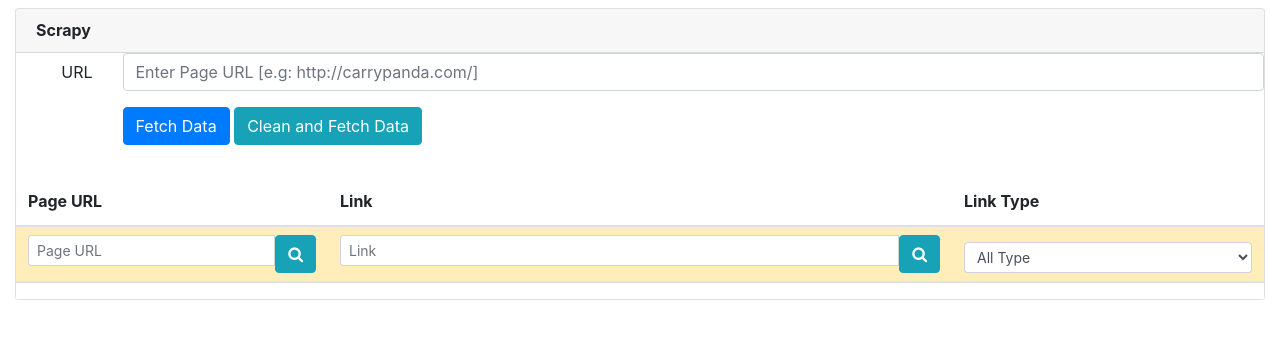
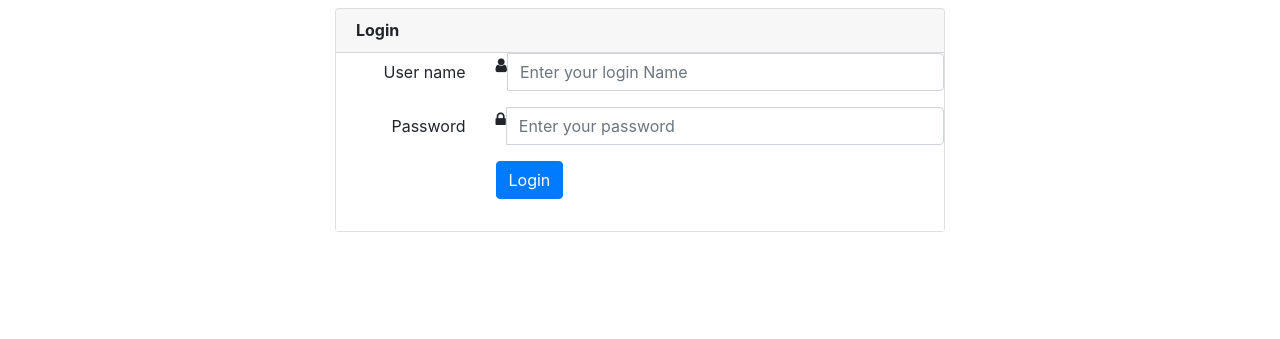
Before and after one commit to nirajchoudhary/scrapy, a Django app: page / in a window 1280 px wide. Shown: the part 66-405 px from the top of the page. Run offline with Django 3.2, Linux system fonts and the light colour scheme; lists and menus that the app fills with data are empty; some libraries are stand-ins or nearby versions.

Commit message:
added login page

```diff
--- a/django_project/urls.py
+++ b/django_project/urls.py
@@ -1,12 +1,17 @@
 from django.conf.urls import url
 from scrapy_app.views import ScrapyForm, ScrapyViews, FilterViews, \
-    FreshCrawlViews, GetPageURLViews, GetLinkViews
+    FreshCrawlViews, GetPageURLViews, GetLinkViews, LoginForm, LoginView, \
+    LogoutUser
 # from django.contrib import admin
 
 
 urlpatterns = [
     # url(r'^admin/', admin.site.urls),
-    url(r'^$', ScrapyForm.as_view()),
+    url(r'^$', LoginForm.as_view()),
+    url(r'^(?i)loginView/$', LoginView.as_view()),
+    url(r'^(?i)logout/$', LogoutUser.as_view()),
+    url(r'^(?i)Login/$',  LoginForm.as_view()),
+    url(r'^(?i)Scrapy/$', ScrapyForm.as_view()),
     url(r'^(?i)ScrapyView/$', ScrapyViews.as_view()),
     url(r'^(?i)urlFilter/$', FilterViews.as_view()),
     url(r'^(?i)freshCrawl/$', FreshCrawlViews.as_view()),
--- /dev/null
+++ b/scrapy_app/templates/login.html
@@ -0,0 +1,74 @@
+<!DOCTYPE html>
+{% load staticfiles %}
+{% load vstatic %}
+<html lang="en">
+    <head>
+        <title>Scrapy</title>
+        <meta charset="utf-8">
+        <meta name="viewport" content="width=device-width, initial-scale=1.0">
+        <!-- Firefox, Chrome, Safari, IE 11+ and Opera. -->
+        <link rel="shortcut icon" href="{% static '/image/favicon.ico' %}">
+        <!-- Bootstrap CDN -->
+        <link href="https://cdnjs.cloudflare.com/ajax/libs/bootswatch/4.0.0-alpha.6/simplex/bootstrap.min.css" rel="stylesheet">
+        <link href="https://maxcdn.bootstrapcdn.com/font-awesome/4.7.0/css/font-awesome.min.css" rel="stylesheet">
+        <link href="{% vstatic 'css/style.css' %}" rel="stylesheet">
+    </head>
+    <body>
+        <nav class="navbar navbar-toggleable-md navbar-light bg-primary">
+            <!-- class="navbar-brand" -->
+            <a class="navbar-brand" href="http://ourgoalplan.com/" role="button"><img class="img-fluid" src="{% static 'image/MFlogo.gif' %}" alt="MfS"></a>
+        </nav>
+        <div class="container-fluid">
+            <div class="row">
+                <div class="col-sm-6 offset-sm-3" id="loginDiv">
+                    <div class="card card-outline-info mt-2" id="loginPanel">
+                        <div class="card-header card-inverse card-info">
+                            <h6 class="card-title mb-0"><b>Login</b></h6>
+                        </div>
+                        <div class="card-block white-bg">
+                            <form id="loginForm" class="form-horizontal">
+                                {% csrf_token %}
+                                <fieldset>
+                                    <div class="row form-group">
+                                        <label for="username" class="col-sm-3 col-form-label text-sm-right ">User name</label>
+                                        <div class="col-sm-9">
+                                            <div class="input-group">
+                                                <span class="input-group-addon">
+                                                    <span class="fa fa-user"></span>
+                                                </span>
+                                                <input type="text" name="userName" class="form-control" placeholder="Enter your login Name" maxlength="50" required id="userName" />
+                                            </div>
+                                        </div>
+                                    </div>
+                                    <div class="row form-group">
+                                        <label for="password" class="col-sm-3 col-form-label text-sm-right">Password</label>
+                                        <div class="col-sm-9">
+                                            <div class="input-group">
+                                                <span class="input-group-addon">
+                                                    <span class="fa fa-lock"></span>
+                                                </span>
+                                                <input type="password" name="password" class="form-control" placeholder="Enter your password" maxlength="50" required id="password" />
+                                            </div>
+                                        </div>
+                                    </div>
+                                    <div class="row form-group">
+                                        <div class="col-sm-9 offset-sm-3">
+                                            <button type="submit" class="btn btn-primary" id="loginBtn">Login</button>
+                                            <img src="{% static '/image/loading.gif' %}" alt="Loading..." id="loginGif" height="30" width="30">
+                                            <p class="text-danger" id="loginError"></p>
+                                        </div>
+                                    </div>
+                                </fieldset>
+                            </form>
+                        </div>
+                    </div>
+                </div>
+            </div>
+        </div>
+        <br>
+        <script src="https://ajax.googleapis.com/ajax/libs/jquery/3.1.0/jquery.min.js"></script>
+        <script src="https://cdnjs.cloudflare.com/ajax/libs/tether/1.4.0/js/tether.min.js" type="text/javascript"></script>
+        <script src="https://maxcdn.bootstrapcdn.com/bootstrap/4.0.0-alpha.6/js/bootstrap.min.js"></script>
+        <script src="{% vstatic 'js/login.js' %}"></script>
+    </body>
+</html>
--- a/scrapy_app/templates/scrapy.html
+++ b/scrapy_app/templates/scrapy.html
@@ -5,7 +5,6 @@
     <head>
         <title>Scrapy</title>
         <meta charset="utf-8">
-        <meta http-equiv="X-UA-Compatible" content="IE=edge">
         <meta name="viewport" content="width=device-width, initial-scale=1.0">
         <!-- Firefox, Chrome, Safari, IE 11+ and Opera. -->
         <link rel="shortcut icon" href="{% static '/image/favicon.ico' %}">
@@ -16,9 +15,17 @@
         <link href="{% vstatic 'css/style.css' %}" rel="stylesheet">
     </head>
     <body>
-        <nav class="navbar navbar-toggleable-md navbar-light bg-primary">
+        <nav class="navbar navbar-toggleable navbar-light bg-primary py-1">
+            <button class="navbar-toggler navbar-toggler-right" type="button" data-toggle="collapse" data-target="#menu" aria-controls="menu" aria-expanded="false" aria-label="Toggle navigation">
+                <span class="navbar-toggler-icon"></span>
+            </button>
             <!-- class="navbar-brand" -->
             <a class="navbar-brand" href="http://ourgoalplan.com/" role="button"><img class="img-fluid" src="{% static 'image/MFlogo.gif' %}" alt="MfS"></a>
+            <div class="collapse navbar-collapse justify-content-end" id="menu">
+                <ul class="navbar-nav">
+                    <li class="nav-item"><a href="/logout/" class="nav-link"><span class="fa fa-sign-out"></span> Logout </a></li>
+                </ul>
+            </div>
         </nav>
         <div class="container-fluid">
             <div class="row">
--- a/scrapy_app/views.py
+++ b/scrapy_app/views.py
@@ -1,6 +1,6 @@
 from django.shortcuts import render
-from django.http import HttpResponse
-from django.views.generic import View
+from django.http import HttpResponse, HttpResponseRedirect
+from django.views.generic import View, RedirectView
 import json
 from scrapyd_api import ScrapydAPI
 from scrapy_app.models import Url_List
@@ -10,13 +10,81 @@
 # from scrapy.crawler import CrawlerRunner
 # from scrapy.utils.project import get_project_settings
 
+
+class LoginForm(View):
+    '''
+        Class based view for loading login page.
+    '''
+
+    def get(self, request):
+        '''
+            if userId exist, redirect to Scrapy page
+            else render login page (url -> /Login/)
+        '''
+        try:
+            if 'userId' in request.session:
+                return HttpResponseRedirect('/Scrapy/')
+            else:
+                return render(request, 'login.html')
+        except Exception as e:
+            statusCode = 500
+            return HttpResponse(str(e), status=statusCode)
+
+
+class LoginView(View):
+    '''
+        Class based view for login authentication
+        (url -> /loginView/)
+    '''
+
+    def post(self, request):
+        userName = request.POST.get('userName')
+        password = request.POST.get('password')
+        try:
+            if userName == "admin" and password == "mindfire1#":
+                # password is verified for the user
+                request.session['userId'] = userName
+                redirectTo = '/Scrapy/'
+                loginJson = json.dumps({"redirectTo": redirectTo})
+                statusCode = 200
+            else:
+                loginJson = json.dumps({"userName": userName,
+                                        "msg": "Invalid password"})
+                statusCode = 400
+        except:
+            loginJson = json.dumps({"msg": "Invalid user name"})
+            statusCode = 400
+        return HttpResponse(loginJson, 'application/json', status=statusCode)
+
+
+class LogoutUser(RedirectView):
+    '''
+    Class based view for logout of user
+    (url -> /logout/)
+    '''
+    url = '/Login/'
+
+    def get(self, request, *args, **kwargs):
+        if 'userId' in request.session:
+            del request.session['userId']
+        return super(LogoutUser, self).get(request, *args, **kwargs)
+
+
 class ScrapyForm(View):
     '''
         Class based view for loading scrapy page.
     '''
 
     def get(self, request):
-        return render(request, 'scrapy.html')
+        try:
+            if 'userId' in request.session:
+                return render(request, 'scrapy.html')
+            else:
+                return HttpResponseRedirect('/')
+        except:
+            msg = "There is an error in your request."
+            statusCode = 500
+            return HttpResponse(msg, status=statusCode)
 
 
 class ScrapyViews(View):
@@ -27,39 +95,43 @@
 
     def post(self, request):
         try:
-            start_url = request.POST.get('start_url')
-            try:
-                is_crawled = Url_List.objects.filter(
-                    start_url=start_url).count()
-            except:
-                is_crawled = 0
-            if is_crawled:
-                scrapyJson = json.dumps({"msg": "Successfull"})
-                statusCode = 200
-                return HttpResponse(scrapyJson, 'application/json',
-                    status=statusCode)
-            file_obj = open('scrapy_project/url.txt', 'w')
-            file_obj.write(start_url)
-            file_obj.close()
-            scrapyd = ScrapydAPI('http://localhost:6800')
-            job_id = scrapyd.schedule('default', 'carrypanda')
-            # url_list=[start_url])
-            while 1:
-                spider_status = scrapyd.job_status('default', job_id)
-                if spider_status == '':
-                    scrapyJson = json.dumps({"msg": "Issue in Crawling."})
-                    statusCode = 500
-                    break
-                if spider_status == 'running':
-                    print "Still Running"
-                if spider_status == 'pending':
-                    print "In Panding"
-                if spider_status == 'finished':
-                    print "Finished"
+            if 'userId' in request.session:
+                start_url = request.POST.get('start_url')
+                try:
+                    is_crawled = Url_List.objects.filter(
+                        start_url=start_url).count()
+                except:
+                    is_crawled = 0
+                if is_crawled:
                     scrapyJson = json.dumps({"msg": "Successfull"})
                     statusCode = 200
-                    break
-                time.sleep(1)
+                    return HttpResponse(scrapyJson, 'application/json',
+                        status=statusCode)
+                file_obj = open('scrapy_project/url.txt', 'w')
+                file_obj.write(start_url)
+                file_obj.close()
+                scrapyd = ScrapydAPI('http://localhost:6800')
+                job_id = scrapyd.schedule('default', 'carrypanda')
+                # url_list=[start_url])
+                while 1:
+                    spider_status = scrapyd.job_status('default', job_id)
+                    if spider_status == '':
+                        scrapyJson = json.dumps({"msg": "Issue in Crawling."})
+                        statusCode = 500
+                        break
+                    if spider_status == 'running':
+                        print "Still Running"
+                    if spider_status == 'pending':
+                        print "In Panding"
+                    if spider_status == 'finished':
+                        print "Finished"
+                        scrapyJson = json.dumps({"msg": "Successfull"})
+                        statusCode = 200
+                        break
+                    time.sleep(1)
+            else:
+                scrapyJson = json.dumps({"msg": "You must have logged in."})
+                statusCode = 403
         except Exception as e:
             scrapyJson = json.dumps({"msg": str(e)})
             statusCode = 500
@@ -74,34 +146,44 @@
 
     def get(self, request):
         try:
-            start_url = request.GET.get('start_url')
-            try:
-                is_crawled = Url_List.objects.filter(
-                    start_url=start_url).delete()
-            except:
-                is_crawled = 0
-            file_obj = open('scrapy_project/url.txt', 'w')
-            file_obj.write(start_url)
-            file_obj.close()
-            scrapyd = ScrapydAPI('http://localhost:6800')
-            job_id = scrapyd.schedule('default', 'carrypanda')
-            # url_list=[start_url])
-            while 1:
-                spider_status = scrapyd.job_status('default', job_id)
-                if spider_status == '':
-                    scrapyJson = json.dumps({"msg": "Issue in Crawling."})
-                    statusCode = 500
-                    break
-                if spider_status == 'running':
-                    print "Still Running"
-                if spider_status == 'pending':
-                    print "In Panding"
-                if spider_status == 'finished':
-                    print "Finished"
-                    scrapyJson = json.dumps({"msg": "Successfull"})
-                    statusCode = 200
-                    break
-                time.sleep(1)
+            if 'userId' in request.session:
+                start_url = request.GET.get('start_url')
+                try:
+                    is_crawled = Url_List.objects.filter(
+                        start_url=start_url).delete()
+                except:
+                    is_crawled = 0
+                file_obj = open('scrapy_project/url.txt', 'w')
+                file_obj.write(start_url)
+                file_obj.close()
+                # settings = {'JOBDIR': 'job_dir/'}
+                scrapyd = ScrapydAPI('http://localhost:6800')
+                job_id = scrapyd.schedule('default', 'carrypanda')
+                # , settings=settings)
+                # url_list=[start_url])
+                i = 1
+                while 1:
+                    spider_status = scrapyd.job_status('default', job_id)
+                    if spider_status == '':
+                        scrapyJson = json.dumps({"msg": "Issue in Crawling."})
+                        statusCode = 500
+                        break
+                    if spider_status == 'running':
+                        print "Still Running"
+                        # if i == 4:
+                        #     scrapyd.cancel('default', job_id)
+                        # i += 1
+                    if spider_status == 'pending':
+                        print "In Panding"
+                    if spider_status == 'finished':
+                        print "Finished"
+                        scrapyJson = json.dumps({"msg": "Successfull"})
+                        statusCode = 200
+                        break
+                    time.sleep(1)
+            else:
+                scrapyJson = json.dumps({"msg": "You must have logged in."})
+                statusCode = 403
         except Exception as e:
             scrapyJson = json.dumps({"msg": str(e)})
             statusCode = 500
@@ -116,39 +198,43 @@
 
     def get(self, request):
         try:
-            form = URLFilterForm(request.GET)
-            if form.is_valid():
-                start_url = request.GET.get('start_url')
-                link_type = request.GET.get('link_type')
-                page_URL = request.GET.get('page_URL')
-                link_input = request.GET.get('link_input')
-                filterQuery = 'select page_url, link, link_type \
-                    from url_list where start_url="{0}"'\
-                        .format(start_url)
-                if link_type and link_type != '-1':
-                    filterQuery += ' and link_type="{0}"'.format(link_type)
-                if page_URL:
-                    filterQuery += ' and page_url like "%%{0}%%"'.format(page_URL)
-                if link_input:
-                    filterQuery += ' and link like "%%{0}%%"'.format(link_input)
-                filterQuery += ' ;'
-                print filterQuery
-                cursor = connection.cursor()
-                cursor.execute(filterQuery)
-                url_List = cursor.fetchall()
-                item_list = []
-                for url in url_List:
-                    item = {}
-                    item["page_url"] = url[0]
-                    item["link"] = url[1]
-                    item["link_type"] = url[2]
-                    item_list.append(item)
-                scrapyJson = json.dumps({"msg": "Successfull",
-                                         "res_data": item_list})
-                statusCode = 200
+            if 'userId' in request.session:
+                form = URLFilterForm(request.GET)
+                if form.is_valid():
+                    start_url = request.GET.get('start_url')
+                    link_type = request.GET.get('link_type')
+                    page_URL = request.GET.get('page_URL')
+                    link_input = request.GET.get('link_input')
+                    filterQuery = 'select page_url, link, link_type \
+                        from url_list where start_url="{0}"'\
+                            .format(start_url)
+                    if link_type and link_type != '-1':
+                        filterQuery += ' and link_type="{0}"'.format(link_type)
+                    if page_URL:
+                        filterQuery += ' and page_url like "%%{0}%%"'.format(page_URL)
+                    if link_input:
+                        filterQuery += ' and link like "%%{0}%%"'.format(link_input)
+                    filterQuery += ' ;'
+                    print filterQuery
+                    cursor = connection.cursor()
+                    cursor.execute(filterQuery)
+                    url_List = cursor.fetchall()
+                    item_list = []
+                    for url in url_List:
+                        item = {}
+                        item["page_url"] = url[0]
+                        item["link"] = url[1]
+                        item["link_type"] = url[2]
+                        item_list.append(item)
+                    scrapyJson = json.dumps({"msg": "Successfull",
+                                             "res_data": item_list})
+                    statusCode = 200
+                else:
+                    scrapyJson = json.dumps({"msg": str(form.errors)})
+                    statusCode = 400
             else:
-                scrapyJson = json.dumps({"msg": str(form.errors)})
-                statusCode = 400
+                scrapyJson = json.dumps({"msg": "You must have logged in."})
+                statusCode = 403
         except Exception as e:
             print e
             scrapyJson = json.dumps({"msg": str(e)})
--- /dev/null
+++ b/scrapy_project/job_dir/requests.queue/active.json
@@ -0,0 +1 @@
+[0]
--- a/scrapy_project/scrapy_project/settings.py
+++ b/scrapy_project/scrapy_project/settings.py
@@ -107,3 +107,4 @@
 application = get_wsgi_application()
 
 LOG_ENABLED = True
+# JOBDIR = 'job_dir/'
--- /dev/null
+++ b/static/js/login.js
@@ -0,0 +1,34 @@
+$(document).ready(function() {
+    $("#loginGif").hide();
+    $("#loginForm").on("submit", function() {
+        $("#loginGif").show();
+        $("#loginBtn").prop("disabled", true);
+        var formData = new FormData($("#loginForm")[0]);
+        $.ajax({
+            type: "POST",
+            url: "/loginView/",
+            data: formData,
+            processData: false,
+            contentType: false,
+            success: function(result) {
+                $("#loginError").removeClass("text-danger");
+                $("#loginError").addClass("text-success");
+                $("#loginError").text("Loggedin successfully.");
+                window.location.replace(result.redirectTo);
+            },
+            error: function (responseRes, textStatus, errorThrown) {
+                if(responseRes.status === 400) {
+                    $("#password").val("");
+                    $("#loginError").html(responseRes.responseJSON.msg);
+                }
+                else {
+                    $("#password").val("");
+                    $("#loginError").text("Error during connecting server..");
+                }
+                $("#loginBtn").prop("disabled", false);
+                $("#loginGif").hide();
+            }
+        });
+        return false;
+    });
+});
```
Also changed, not shown: scrapy_project/dbs/default.db, 5 other files.
